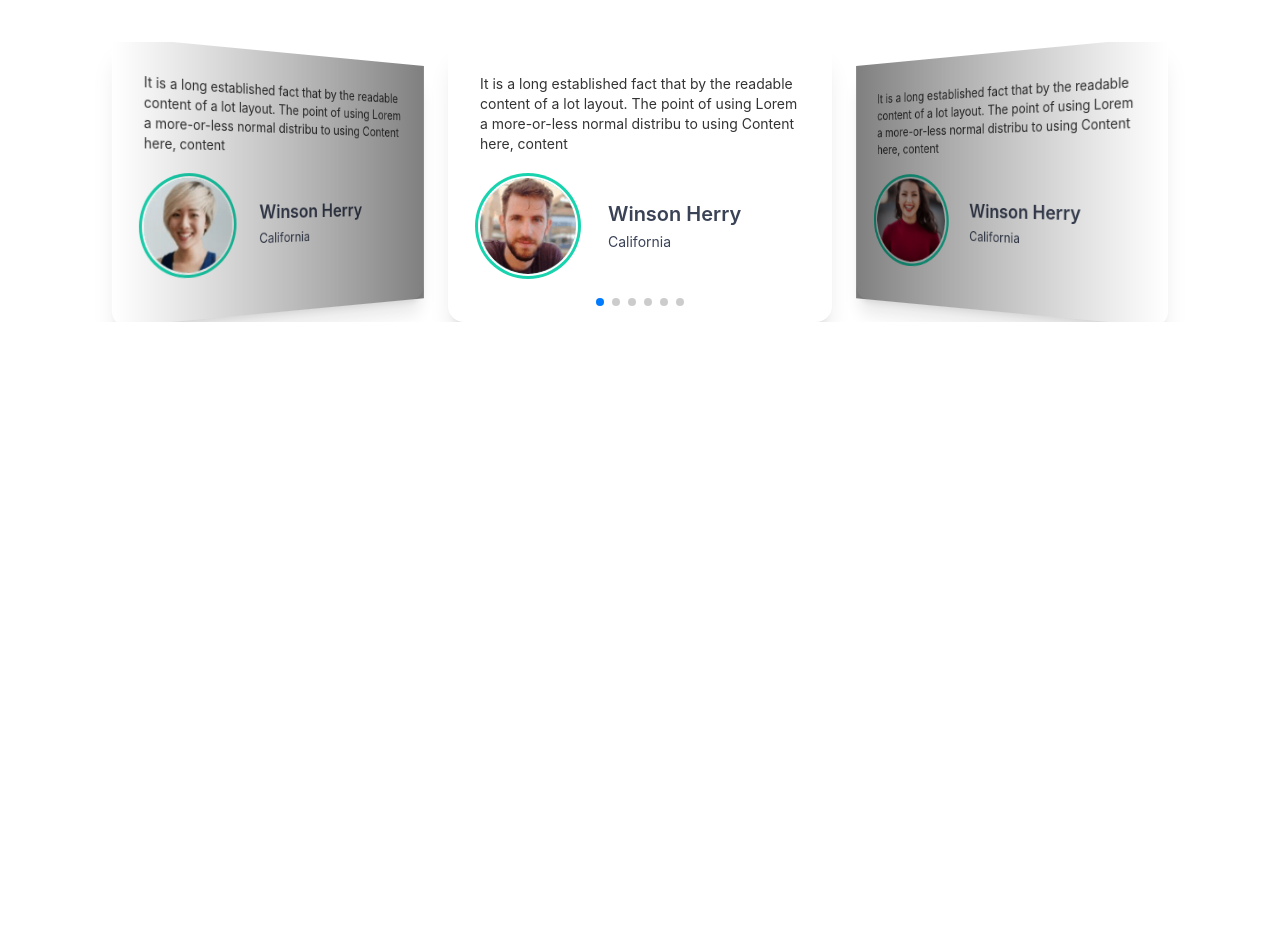
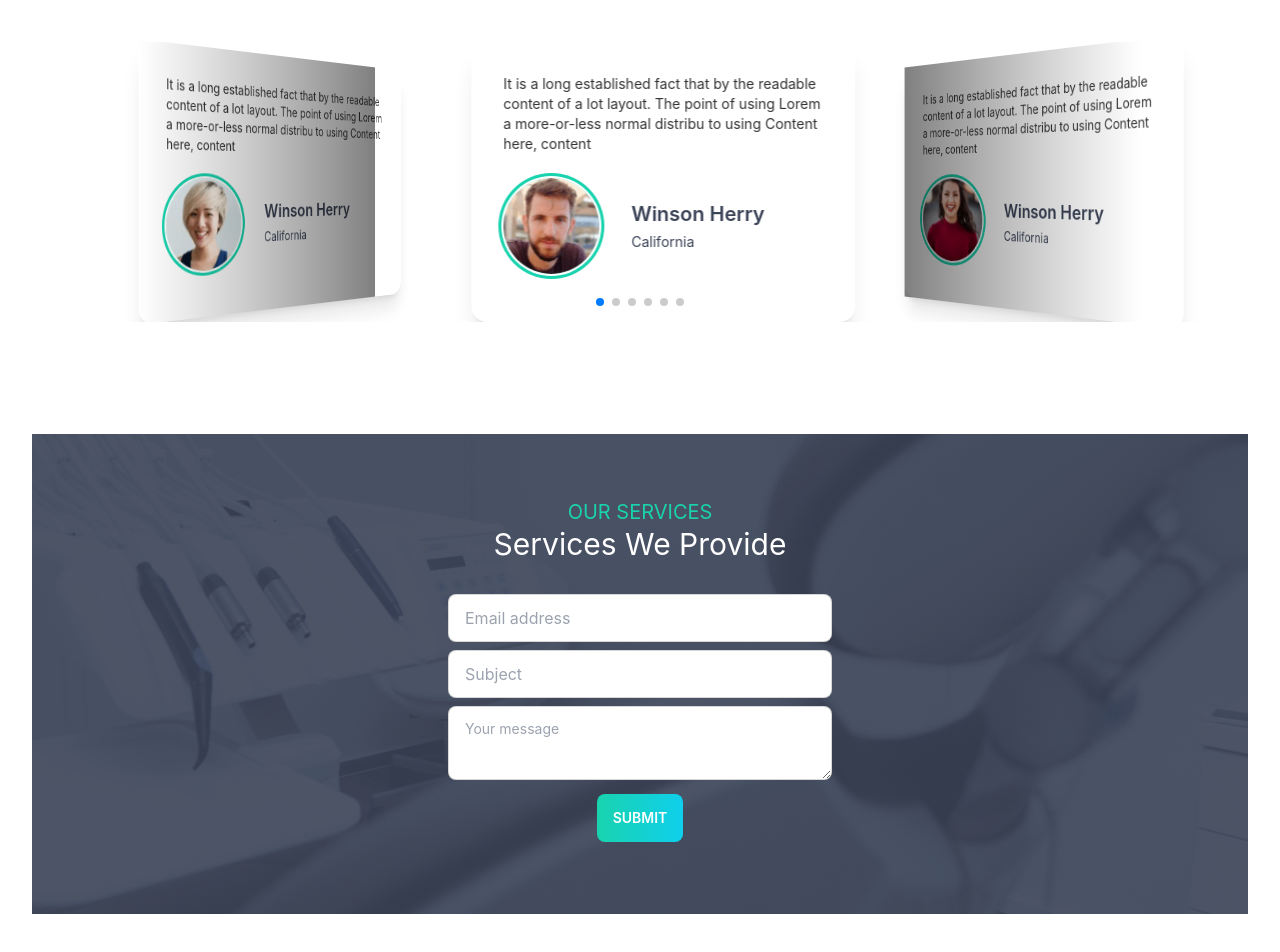
Before and after one commit to mallick-portfolio/doctor-portal, a React (Create React App) app: page / in a window 1280 px wide. Shown: the part 3013-3965 px from the top of the page. Before the commit the page ends 3447 px from the top, so only its background shows below. Built offline with nearby package versions, Linux system fonts and the light colour scheme.

Commit message:
added contact form

```diff
--- /dev/null
+++ b/src/Pages/HomePage/ContactUs.jsx
@@ -0,0 +1,51 @@
+import React from "react";
+import appoinment from "../../assets/images/appointment.png";
+const ContactUs = () => {
+  return (
+    <div className="my-28 py-16" style={{
+      backgroundImage: `url(${appoinment})`,
+      backgroundPosition: 'center',
+      backgroundSize: 'cover',
+      backgroundRepeat: 'no-repeat',
+      backgroundAttachment: 'fixed'
+    }}>
+      <div>
+        <h4 className="text-xl text-center text-secondary">OUR SERVICES</h4>
+        <h2 className="text-3xl text-center text-white mb-8">
+          Services We Provide
+        </h2>
+      </div>
+      <div className="text-center">
+        <div className="mb-2">
+          <input
+            type="text"
+            placeholder="Email address"
+            class="input input-bordered w-full max-w-sm"
+          />
+        </div>
+        <div className="mb-2">
+          <input
+            type="text"
+            placeholder="Subject"
+            class="input input-bordered w-full max-w-sm"
+          />
+        </div>
+        <div className="mb-2">
+          <textarea
+            class="textarea textarea-bordered w-full max-w-sm"
+            placeholder="Your message"
+          ></textarea>
+        </div>
+        <div className="mb-2">
+          <input
+            type="submit"
+            value={"Submit"}
+            class="btn bg-gradient-to-r text-white from-secondary to-primary border-0"
+          />
+        </div>
+      </div>
+    </div>
+  );
+};
+
+export default ContactUs;
--- a/src/Pages/HomePage/HomePage.jsx
+++ b/src/Pages/HomePage/HomePage.jsx
@@ -2,6 +2,7 @@ import React from 'react'
 import Appoinment from './Appoinment.jsx'
 import Banner from './Banner.jsx'
 import ContactLocation from './ContactLocation'
+import ContactUs from './ContactUs.jsx'
 import DentalCare from './DentalCare.jsx'
 import Services from './Services.jsx'
 import Testimonial from './Testimonial.jsx'
@@ -14,6 +15,7 @@ const HomePage = () => {
       <DentalCare />
       <Appoinment />
       <Testimonial />
+      <ContactUs />
     </div>
   )
 }
--- a/src/Pages/HomePage/Testimonial.jsx
+++ b/src/Pages/HomePage/Testimonial.jsx
@@ -8,6 +8,8 @@ import people1 from "../../assets/images/people1.png";
 import people2 from "../../assets/images/people2.png";
 import people3 from "../../assets/images/people3.png";
 import TestimonialCard from "./TestimonialCard.jsx";
+
+import "./testimonial.css";
 
 const Testimonial = () => {
   const testimonials = [
@@ -63,8 +65,32 @@ const Testimonial = () => {
       <Swiper
         effect={"coverflow"}
         grabCursor={true}
+        breakpoints={{
+          // when window width is >= 320px
+          320: {
+            slidesPerView: 1,
+            spaceBetween: 0,
+          },
+          // when window width is >= 480px
+          480: {
+            slidesPerView: 1,
+            spaceBetween: 50,
+          },
+          // when window width is >= 640px
+          640: {
+            slidesPerView: 1,
+            spaceBetween: 50,
+          },
+          768: {
+            slidesPerView: 2,
+            spaceBetween: 50,
+          },
+          900: {
+            slidesPerView: 3,
+            spaceBetween: 70,
+          },
+        }}
         centeredSlides={true}
-        slidesPerView={3}
         loop={true}
         coverflowEffect={{
           rotate: 50,
@@ -78,7 +104,7 @@ const Testimonial = () => {
         className="mySwiper"
       >
         {testimonials.map((testimonial) => (
-          <SwiperSlide key={testimonial._id} >
+          <SwiperSlide key={testimonial._id}>
             <TestimonialCard testimonial={testimonial} />
           </SwiperSlide>
         ))}
--- /dev/null
+++ b/src/Pages/HomePage/testimonial.css
@@ -0,0 +1,15 @@
+.swiper-container {
+  width: 480px;
+}
+
+@media screen and (min-width: 640px) {
+  .swiper-container {
+    width: 640px;
+  }
+}
+
+@media screen and (min-width: 768px) {
+  .swiper-container {
+    width: 768px;
+  }
+}
```
